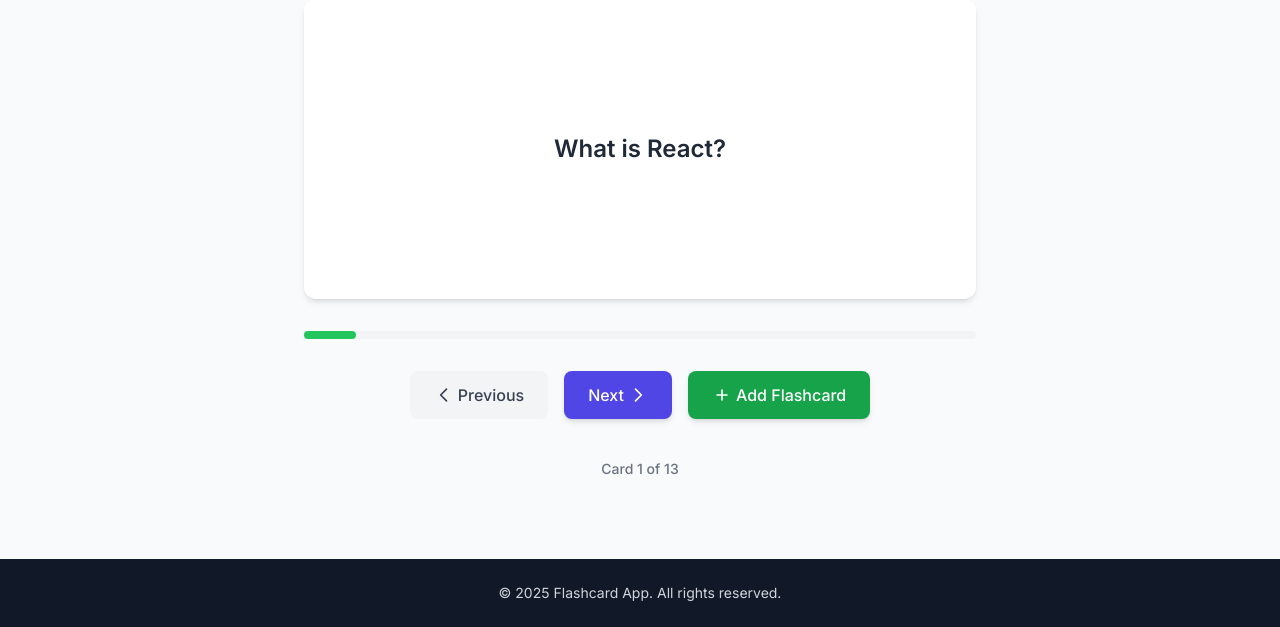
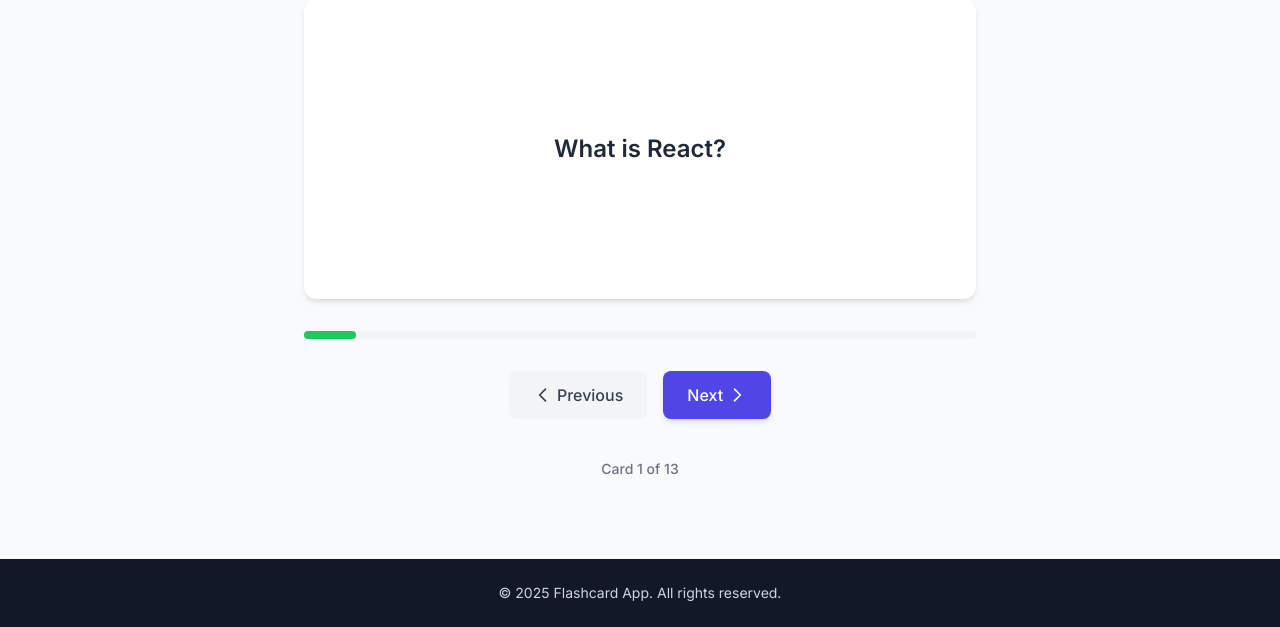
Before and after one commit to Panhavoan-Kymeas/flashcard-app, a Django app: page /decks/1/study/ in a window 1280 px wide. Shown: the part 297-924 px from the top of the page. Run offline with Django 5.2, Linux system fonts and the light colour scheme; data comes from the database, SQL or seed files in the repository; both versions use the stored data as it was after the commit; some libraries are stand-ins or nearby versions.

Commit message:
fix bugs

```diff
--- a/flashcards/templates/flashcards/deck_detail.html
+++ b/flashcards/templates/flashcards/deck_detail.html
@@ -151,14 +151,14 @@
               {% endif %}
             </div>
             <div class="flex space-x-3">
-              <button onclick=`updateFlashcard({{ card.id }})`
+              <button onclick="updateFlashcard({{ card.id }})"
                       class="flex items-center bg-indigo-600 text-white py-2 px-4 rounded-lg hover:bg-indigo-700 transition-colors duration-200 font-medium">
                 <svg xmlns="http://www.w3.org/2000/svg" class="h-4 w-4 mr-1" fill="none" viewBox="0 0 24 24" stroke="currentColor">
                   <path stroke-linecap="round" stroke-linejoin="round" stroke-width="2" d="M5 13l4 4L19 7" />
                 </svg>
                 Save
               </button>
-              <button onclick=`deleteFlashcard({{ card.id }})`
+              <button onclick="deleteFlashcard({{ card.id }})"
                       class="flex items-center bg-white border border-red-500 text-red-500 py-2 px-4 rounded-lg hover:bg-red-50 transition-colors duration-200 font-medium">
                 <svg xmlns="http://www.w3.org/2000/svg" class="h-4 w-4 mr-1" fill="none" viewBox="0 0 24 24" stroke="currentColor">
                   <path stroke-linecap="round" stroke-linejoin="round" stroke-width="2" d="M19 7l-.867 12.142A2 2 0 0116.138 21H7.862a2 2 0 01-1.995-1.858L5 7m5 4v6m4-6v6m1-10V4a1 1 0 00-1-1h-4a1 1 0 00-1 1v3M4 7h16" />
--- a/flashcards/templates/flashcards/home.html
+++ b/flashcards/templates/flashcards/home.html
@@ -134,7 +134,7 @@
                 class="block px-4 py-2 text-gray-700 hover:bg-indigo-50 rounded-md">
                 Edit Deck
               </a>
-              <button onclick=`deleteDeck({{ deck.id }})`
+              <button onclick="deleteDeck({{ deck.id }})"
                 class="block w-full text-left px-4 py-2 text-red-600 hover:bg-red-50 rounded-md">
                 Delete Deck
               </button>
--- a/flashcards/templates/flashcards/study_mode.html
+++ b/flashcards/templates/flashcards/study_mode.html
@@ -5,8 +5,7 @@
 {% block content %}
 <section class="max-w-6xl mx-auto">
   <!-- Header Section -->
-  <div
-    class="bg-gradient-to-br from-indigo-600 to-purple-700 rounded-2xl p-8 mb-10 shadow-xl">
+  <div class="bg-gradient-to-br from-indigo-600 to-purple-700 rounded-2xl p-8 mb-10 shadow-xl">
     <div class="flex flex-col md:flex-row justify-between items-center">
       <div class="text-white mb-6 md:mb-0">
         <h2 class="text-3xl md:text-4xl font-bold mb-2">Study: {{ deck.name }}</h2>
@@ -27,9 +26,14 @@
   <div class="flex flex-col items-center">
     <div id="flashcard"
       class="w-full max-w-2xl bg-white rounded-xl shadow-md hover:shadow-xl transition-all duration-300 p-10 cursor-pointer relative transform hover:scale-102 mb-8">
-      <div class="card-inner" style="position: relative; width: 100%; height: 100%; transform-style: preserve-3d; transition: transform 0.3s;">
-        <div class="card-front absolute inset-0 flex items-center justify-center p-8 bg-white rounded-xl text-2xl font-semibold text-gray-800" style="backface-visibility: hidden;"></div>
-        <div class="card-back absolute inset-0 flex items-center justify-center p-8 bg-white rounded-xl text-2xl font-semibold text-gray-800" style="backface-visibility: hidden; transform: rotateY(180deg);"></div>
+      <div class="card-inner"
+        style="position: relative; width: 100%; height: 100%; transform-style: preserve-3d; transition: transform 0.3s;">
+        <div
+          class="card-front absolute inset-0 flex items-center justify-center p-8 bg-white rounded-xl text-2xl font-semibold text-gray-800"
+          style="backface-visibility: hidden;"></div>
+        <div
+          class="card-back absolute inset-0 flex items-center justify-center p-8 bg-white rounded-xl text-2xl font-semibold text-gray-800"
+          style="backface-visibility: hidden; transform: rotateY(180deg);"></div>
       </div>
     </div>
 
@@ -54,46 +58,11 @@
           <path stroke-linecap="round" stroke-linejoin="round" stroke-width="2" d="M9 5l7 7-7 7" />
         </svg>
       </button>
-      <button onclick="toggleModal()"
-        class="bg-green-600 text-white py-3 px-6 rounded-lg hover:bg-green-700 transition-colors duration-200 font-medium shadow-md flex items-center">
-        <svg xmlns="http://www.w3.org/2000/svg" class="h-5 w-5 mr-1" fill="none" viewBox="0 0 24 24" stroke="currentColor">
-          <path stroke-linecap="round" stroke-linejoin="round" stroke-width="2" d="M12 6v6m0 0v6m0-6h6m-6 0H6" />
-        </svg>
-        Add Flashcard
-      </button>
     </div>
 
     <!-- Card Counter -->
     <div class="text-gray-500 text-sm font-medium mb-10">
       Card <span id="current-card-number">1</span> of <span id="total-cards">{{ flashcards|length }}</span>
-    </div>
-  </div>
-
-  <!-- Create Flashcard Modal -->
-  <div id="flashcard-modal"
-    class="fixed inset-0 bg-black bg-opacity-50 flex justify-center items-center hidden z-50 transition-opacity duration-300">
-    <div class="bg-white p-8 rounded-xl shadow-xl w-full max-w-lg">
-      <h3 class="text-2xl font-semibold text-gray-800 mb-6">Add New Flashcard</h3>
-      <div class="mb-6">
-        <label for="card-front-input" class="block text-gray-700 font-medium mb-2">Front</label>
-        <input type="text" id="card-front-input" placeholder="Enter the question or term"
-          class="w-full border border-gray-300 rounded-lg px-4 py-3 focus:outline-none focus:ring-2 focus:ring-indigo-500 focus:border-indigo-500 transition">
-      </div>
-      <div class="mb-6">
-        <label for="card-back-input" class="block text-gray-700 font-medium mb-2">Back</label>
-        <input type="text" id="card-back-input" placeholder="Enter the answer or definition"
-          class="w-full border border-gray-300 rounded-lg px-4 py-3 focus:outline-none focus:ring-2 focus:ring-indigo-500 focus:border-indigo-500 transition">
-      </div>
-      <div class="flex space-x-4">
-        <button onclick="addFlashcard()"
-          class="flex-1 bg-indigo-600 text-white py-3 px-6 rounded-lg hover:bg-indigo-700 transition-colors duration-200 font-medium shadow-md">
-          Add Card
-        </button>
-        <button onclick="closeModal()"
-          class="flex-1 bg-gray-100 text-gray-700 py-3 px-6 rounded-lg hover:bg-gray-200 transition-colors duration-200 font-medium">
-          Cancel
-        </button>
-      </div>
     </div>
   </div>
 
@@ -116,12 +85,6 @@
     const progressBar = document.getElementById('progress-bar');
     const currentCardNumber = document.getElementById('current-card-number');
     const totalCards = document.getElementById('total-cards');
-
-    document.getElementById('flashcard-modal').addEventListener('click', function(event) {
-      if (event.target === this) {
-        closeModal();
-      }
-    });
 
     function updateProgressBar() {
       if (flashcards.length === 0) return;
@@ -160,81 +123,6 @@
       showCard();
     }
 
-    function toggleModal() {
-      const modal = document.getElementById('flashcard-modal');
-      modal.classList.toggle('hidden');
-      if (!modal.classList.contains('hidden')) {
-        document.getElementById('card-front-input').focus();
-      }
-    }
-
-    function closeModal() {
-      const modal = document.getElementById('flashcard-modal');
-      modal.classList.add('hidden');
-      document.getElementById('card-front-input').value = '';
-      document.getElementById('card-back-input').value = '';
-    }
-
-    async function addFlashcard() {
-      const front = document.getElementById('card-front-input').value;
-      const back = document.getElementById('card-back-input').value;
-
-      if (!front || !back) {
-        showMessage('Please fill in both fields!', 'error');
-        return;
-      }
-
-      try {
-        flashcards.push({ front, back });
-        currentCard = flashcards.length - 1;
-        showCard();
-        closeModal();
-        showMessage('Flashcard added successfully!');
-      } catch (error) {
-        showMessage('Failed to add flashcard.', 'error');
-        console.error(error);
-      }
-    }
-
-    function showMessage(message, type = 'success') {
-      let toastContainer = document.getElementById('toast-container');
-      if (!toastContainer) {
-        toastContainer = document.createElement('div');
-        toastContainer.id = 'toast-container';
-        toastContainer.className = 'fixed bottom-0 right-0 p-4 z-50';
-        document.body.appendChild(toastContainer);
-      }
-
-      const toast = document.createElement('div');
-      toast.className = `mb-3 p-4 rounded-lg shadow-lg transition-all duration-500 transform translate-x-0 flex items-center ${
-        type === 'success' ? 'bg-green-500 text-white' : 'bg-red-500 text-white'
-      }`;
-
-      const icon = document.createElement('div');
-      icon.className = 'mr-2';
-      icon.innerHTML = type === 'success'
-        ? '<svg xmlns="http://www.w3.org/2000/svg" class="h-5 w-5" fill="none" viewBox="0 0 24 24" stroke="currentColor"><path stroke-linecap="round" stroke-linejoin="round" stroke-width="2" d="M5 13l4 4L19 7" /></svg>'
-        : '<svg xmlns="http://www.w3.org/2000/svg" class="h-5 w-5" fill="none" viewBox="0 0 24 24" stroke="currentColor"><path stroke-linecap="round" stroke-linejoin="round" stroke-width="2" d="M6 18L18 6M6 6l12 12" /></svg>';
-
-      const text = document.createElement('span');
-      text.textContent = message;
-
-      toast.appendChild(icon);
-      toast.appendChild(text);
-      toastContainer.appendChild(toast);
-
-      setTimeout(() => {
-        toast.classList.add('translate-x-0');
-      }, 10);
-
-      setTimeout(() => {
-        toast.classList.add('opacity-0', 'translate-x-full');
-        setTimeout(() => {
-          toast.remove();
-        }, 300);
-      }, 3000);
-    }
-
     document.addEventListener('keydown', function(event) {
       if (event.key === 'ArrowRight') {
         nextCard();
@@ -242,12 +130,6 @@
         prevCard();
       } else if (event.key === ' ' || event.key === 'Spacebar') {
         flipCard();
-      }
-    });
-
-    document.getElementById('card-back-input').addEventListener('keypress', function(event) {
-      if (event.key === 'Enter') {
-        addFlashcard();
       }
     });
 
@@ -259,23 +141,19 @@
   </script>
   {% else %}
   <!-- Empty State -->
-  <div
-    class="bg-white rounded-xl border border-dashed border-gray-300 p-10 text-center">
-    <div
-      class="mx-auto w-16 h-16 bg-indigo-100 rounded-full flex items-center justify-center mb-4">
+  <div class="bg-white rounded-xl border border-dashed border-gray-300 p-10 text-center">
+    <div class="mx-auto w-16 h-16 bg-indigo-100 rounded-full flex items-center justify-center mb-4">
       <svg xmlns="http://www.w3.org/2000/svg" class="h-8 w-8 text-indigo-600" fill="none" viewBox="0 0 24 24" stroke="currentColor">
-        <path stroke-linecap="round" stroke-linejoin="round" stroke-width="2" d="M3 10h18M3 14h18m-9-4v8m-7 0h14a2 2 0 002-2V8a2 2 0 00-2-2H5a2 2 0 00-2 2v8a2 2 0 002 2z" />
+        <path stroke-linecap="round" stroke-linejoin="round" stroke-width="2"
+          d="M3 10h18M3 14h18m-9-4v8m-7 0h14a2 2 0 002-2V8a2 2 0 00-2-2H5a2 2 0 00-2 2v8a2 2 0 002 2z" />
       </svg>
     </div>
     <h3 class="text-xl font-semibold text-gray-800 mb-2">No flashcards yet!</h3>
     <p class="text-gray-600 mb-6">Add some flashcards to start studying</p>
-    <button onclick="toggleModal()"
+    <a href="{% url 'deck_detail' deck.id %}"
       class="inline-flex items-center bg-indigo-600 text-white py-2.5 px-6 rounded-lg hover:bg-indigo-700 transition-colors duration-200 font-medium shadow-md">
-      <svg xmlns="http://www.w3.org/2000/svg" class="h-5 w-5 mr-2" fill="none" viewBox="0 0 24 24" stroke="currentColor">
-        <path stroke-linecap="round" stroke-linejoin="round" stroke-width="2" d="M12 6v6m0 0v6m0-6h6m-6 0H6" />
-      </svg>
-      Create Your First Flashcard
-    </button>
+      Back to Deck
+    </a>
   </div>
   {% endif %}
 
```
Also changed, not shown: db.sqlite3.
